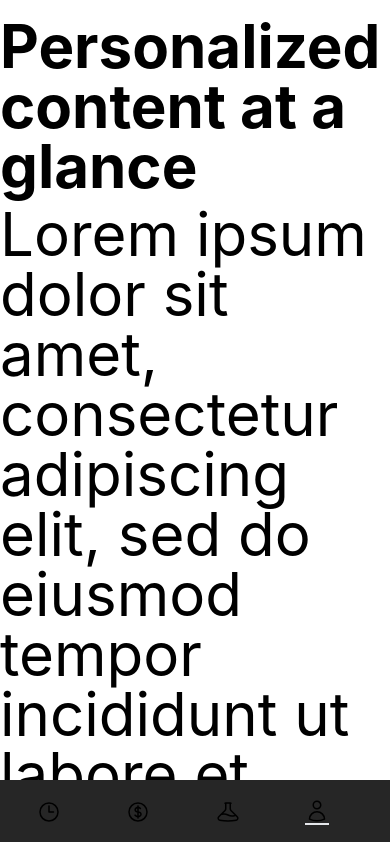
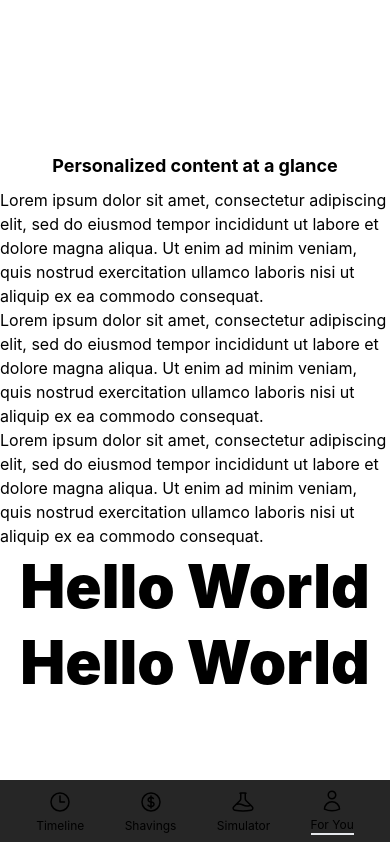
Before and after one commit to jacksonwelsh/hackdfw22, a Next.js app: page /foryou in a window 390 px wide. Shown: the top 842 px of the page. Built offline with nearby package versions, Linux system fonts and the light colour scheme.

Commit message:
add fadeinfrom top fc and shows nav descriptions on mobile

```diff
--- /dev/null
+++ b/components/Animations/FadeInFromTop.tsx
@@ -0,0 +1,25 @@
+import { motion } from "framer-motion";
+
+type FadeInFromTopProps = {
+    children: React.ReactNode;
+    direction?: 'top' | 'bottom';
+}
+
+const FadeInFromTop: React.FC<FadeInFromTopProps> = ({children, direction = 'top'}) => {
+    return (
+        <motion.div
+          initial="hidden"
+          whileInView="visible"
+          viewport={{ once: true }}
+          transition={{ duration: 0.3 }}
+          variants={{
+            visible: {  y: 0  },
+            hidden: {  y: direction === 'bottom' ? '100%' : '-100%', }
+          }}
+        >
+          {children}
+        </motion.div>
+      );
+}
+
+export default FadeInFromTop;
--- a/components/Layout/index.tsx
+++ b/components/Layout/index.tsx
@@ -10,7 +10,7 @@ const Layout: React.FC<LayoutProps> = ({ children }) => {
 
   return (
     <>
-      <main>{children}</main>
+      <main className="mb-20">{children}</main>
       <NavBar />
     </>
   )
--- a/components/NavBar/index.tsx
+++ b/components/NavBar/index.tsx
@@ -59,8 +59,8 @@ return (
       {ROUTES.map(({route, label, icon}) => {
         return (
           <Link key={label} href={route} scroll={false}>
-          <a className="mr-6 sm:mr-8 flex flex-col relative">
-              <span className="flex gap-1">{icon}<span className="hidden sm:inline">{label}</span></span>
+          <a className=" flex flex-col relative">
+              <span className="flex flex-col gap-1 items-center sm:flex-row">{icon}<span className="text-xs">{label}</span></span>
               {isActiveLink(route, router.pathname) && (
                   <motion.div
                       layoutId="navigation-underline"
--- a/pages/foryou.tsx
+++ b/pages/foryou.tsx
@@ -1,33 +1,29 @@
 import type { NextPage } from "next";
 import Link from "next/link";
+import { motion } from "framer-motion";
 import FadeInWhenVisible from "../components/Animations/FadeInWhenVisible";
+import FadeInFromTop from "../components/Animations/FadeInFromTop";
 
 const ForYou: NextPage = () => {
   return (
       <div className="flex flex-col items-center justify-center min-h-screen py-2 sm:py-12">
-        <h1 className="text-6xl font-bold">Personalized content at a glance</h1>
-            <p className="text-6xl">Lorem ipsum dolor sit amet, consectetur adipiscing elit, sed do eiusmod tempor
+        <FadeInFromTop>
+        <h1 className="text-lg font-bold">Personalized content at a glance</h1>
+        </FadeInFromTop>
+
+            <p className="text-2m">Lorem ipsum dolor sit amet, consectetur adipiscing elit, sed do eiusmod tempor
               incididunt ut labore et dolore magna aliqua. Ut enim ad minim veniam, quis nostrud
-              exercitation ullamco laboris nisi ut aliquip ex ea commodo consequat. Duis aute irure
-              dolor in reprehenderit in voluptate velit esse cillum dolore eu fugiat nulla pariatur.
-              Excepteur sint occaecat cupidatat non proident, sunt in culpa qui officia deserunt
-              mollit anim id est laborum.
+              exercitation ullamco laboris nisi ut aliquip ex ea commodo consequat.
             </p>
-            <p className="text-6xl">Lorem ipsum dolor sit amet, consectetur adipiscing elit, sed do eiusmod tempor
+            <p className="text-2m">Lorem ipsum dolor sit amet, consectetur adipiscing elit, sed do eiusmod tempor
               incididunt ut labore et dolore magna aliqua. Ut enim ad minim veniam, quis nostrud
-              exercitation ullamco laboris nisi ut aliquip ex ea commodo consequat. Duis aute irure
-              dolor in reprehenderit in voluptate velit esse cillum dolore eu fugiat nulla pariatur.
-              Excepteur sint occaecat cupidatat non proident, sunt in culpa qui officia deserunt
-              mollit anim id est laborum.
+              exercitation ullamco laboris nisi ut aliquip ex ea commodo consequat.
             </p>
-            <p className="text-6xl">Lorem ipsum dolor sit amet, consectetur adipiscing elit, sed do eiusmod tempor
+            <p className="text-2m">Lorem ipsum dolor sit amet, consectetur adipiscing elit, sed do eiusmod tempor
               incididunt ut labore et dolore magna aliqua. Ut enim ad minim veniam, quis nostrud
-              exercitation ullamco laboris nisi ut aliquip ex ea commodo consequat. Duis aute irure
-              dolor in reprehenderit in voluptate velit esse cillum dolore eu fugiat nulla pariatur.
-              Excepteur sint occaecat cupidatat non proident, sunt in culpa qui officia deserunt
-              mollit anim id est laborum.
+              exercitation ullamco laboris nisi ut aliquip ex ea commodo consequat.
             </p>
-            <FadeInWhenVisible>
+            <FadeInWhenVisible direction="left">
               <h1>Hello World</h1>
             </FadeInWhenVisible>
             <FadeInWhenVisible direction="right">
```
